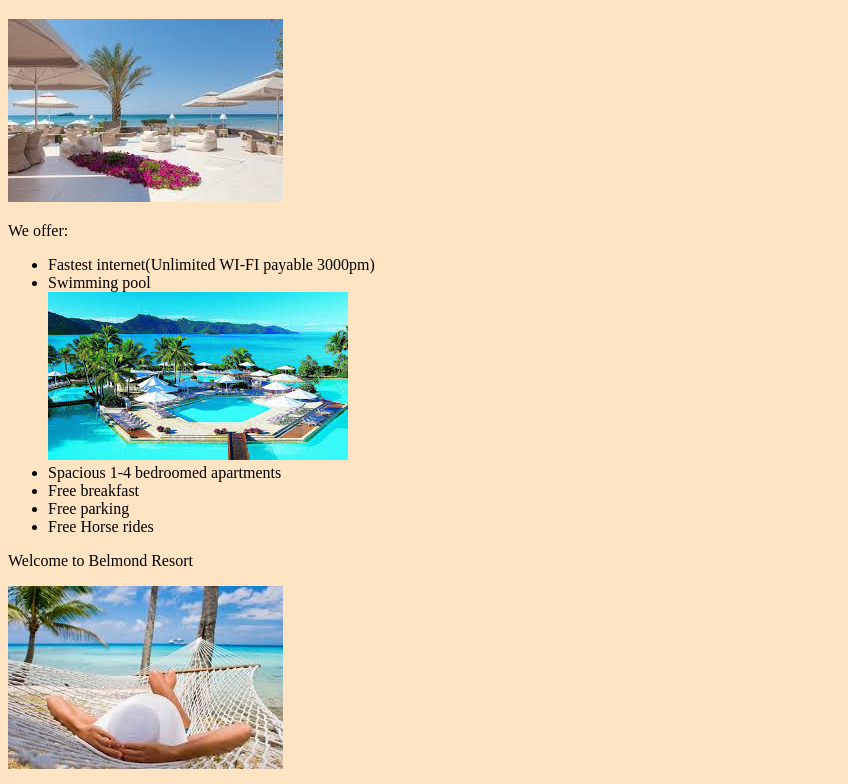
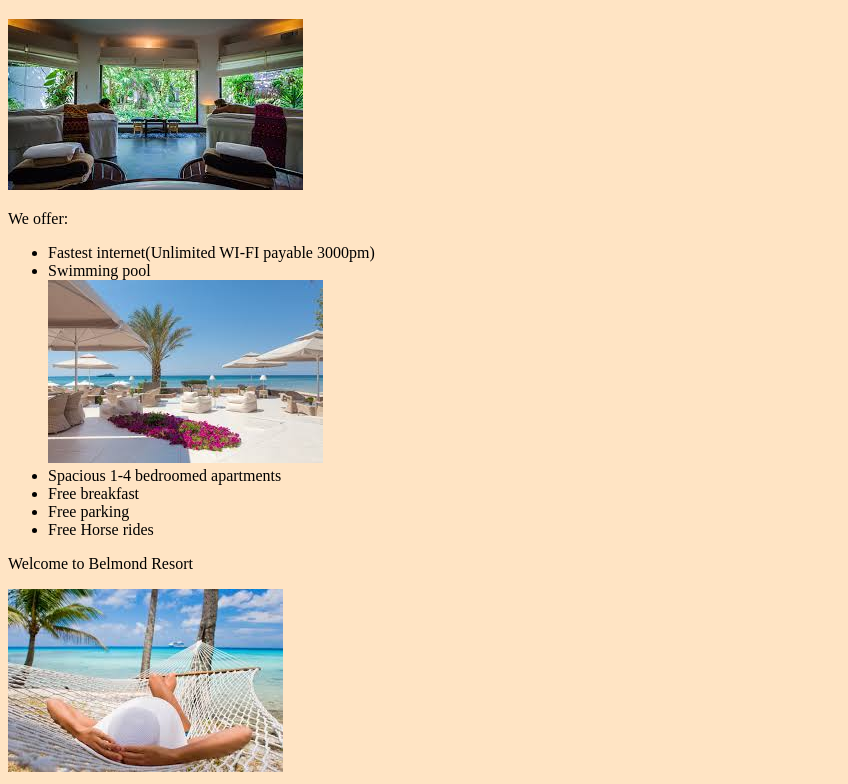
Before and after one commit to Rees5/resort-website, a plain HTML site: page accommodations.html in a window 1280 px wide. Shown: the part 95-879 px from the top of the page, without its empty margins (0-848 px from the left). Drawn offline with Linux system fonts and the light colour scheme.

Commit message:
Add initial cganges to gh-pages branch

```diff
--- a/accommodations.html
+++ b/accommodations.html
@@ -7,12 +7,12 @@
   <p><a href="index.html">Home</a></p>
 <body>
   <h1>Belmod Accomodation</h1>
-  <img src="pictures/res4.jpeg" alt="beach">
+  <img src="pictures/res10.jpeg" alt="beach">
   <P> We offer:</p>
   <ul>
     <li>Fastest internet(Unlimited WI-FI payable 3000pm)</li>
     <li>Swimming pool</li>
-    <img src="pictures/res3.jpeg" alt="beach">
+    <img src="pictures/res4.jpeg" alt="beach">
     <li>Spacious 1-4 bedroomed apartments</li>
     <li>Free breakfast</li>
     <li>Free parking</li>
```
